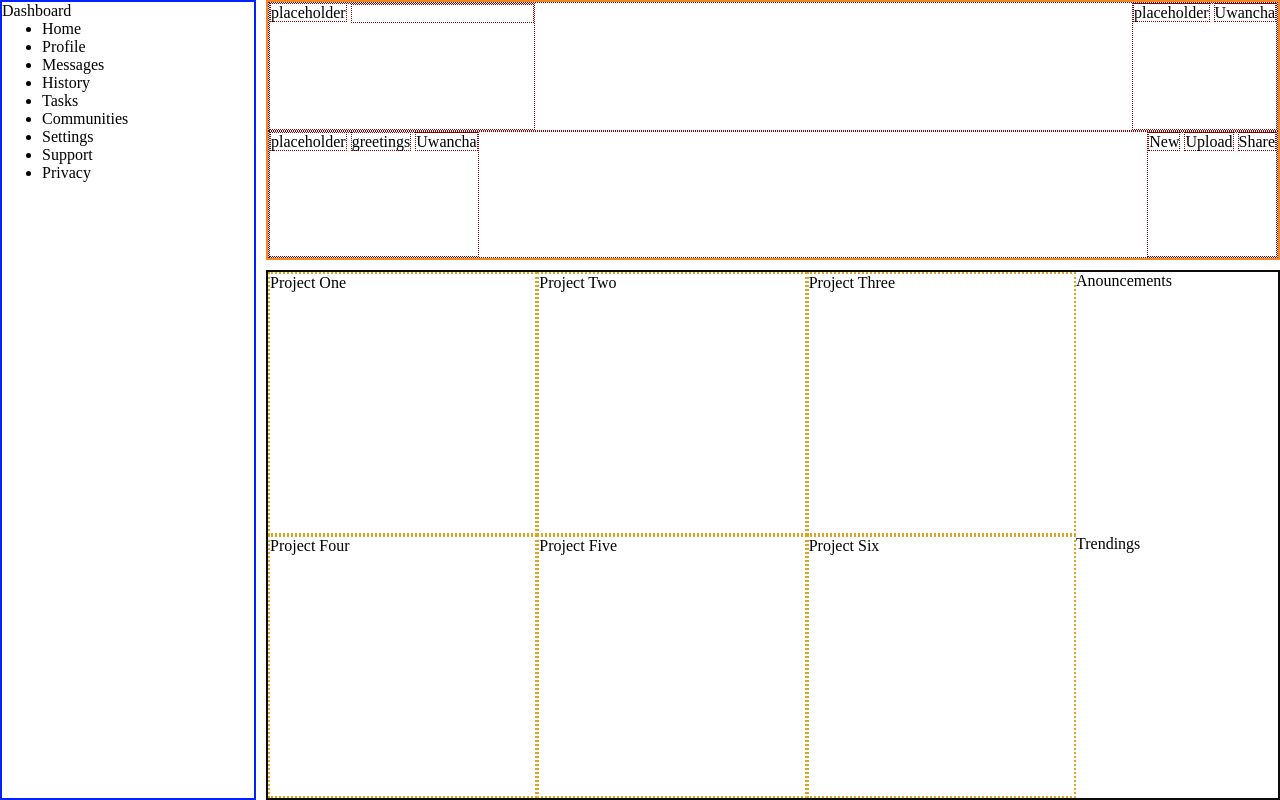
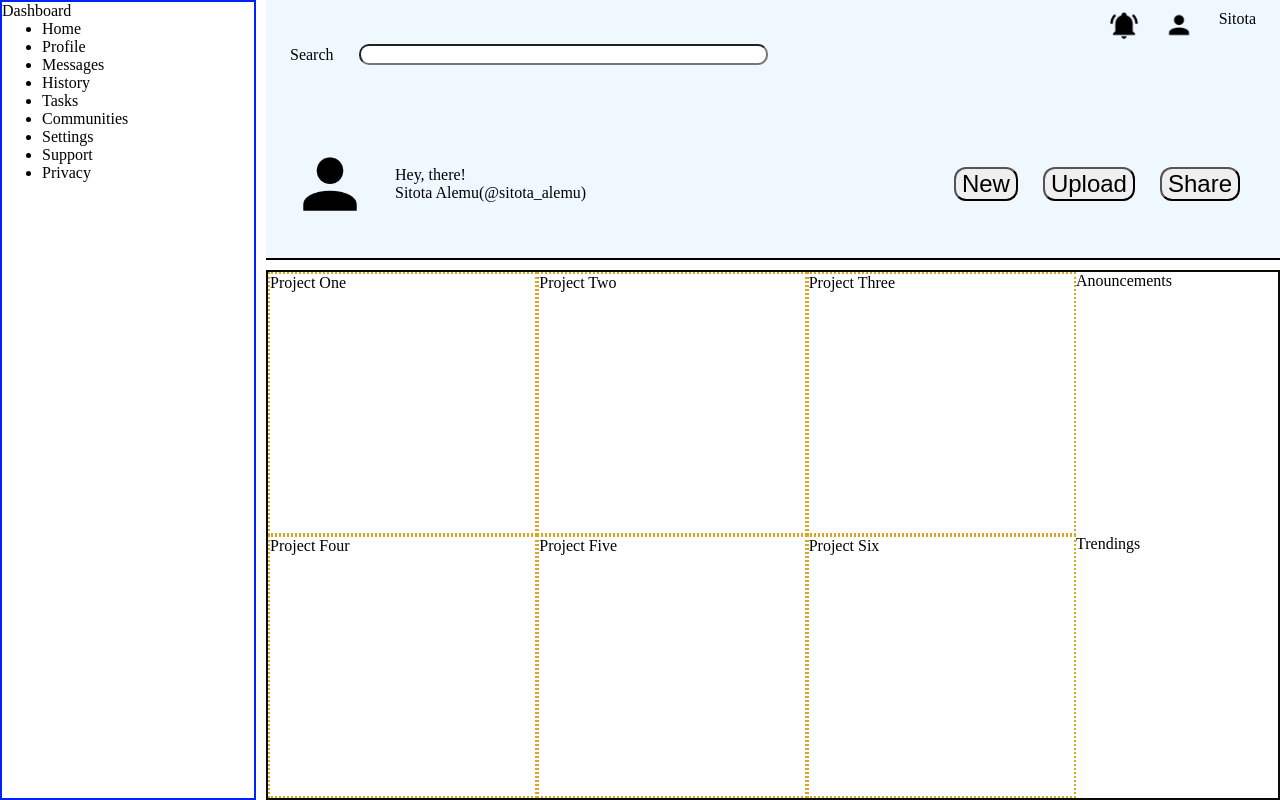
Before and after one commit to Uwancha/dashboard, a plain HTML site: page index.html in a window 1280 px wide. Drawn offline with Linux system fonts and the light colour scheme.

Commit message:
Layout the header

```diff
--- a/index.html
+++ b/index.html
@@ -12,26 +12,33 @@
     <header>
      <div class="header">
          <div class="left">
-             <p>placeholder</p>
-             <input type="search">
+
+
+
+           <label for="search">Search</label>
+           <input type="search" id="search">
          </div>
-         <div class="right">
-             <p>placeholder</p>
-             <p>Uwancha</p>
+         <div class="right top">
+             <img src="images/bell-ring.png" alt="">
+
+             <img src="images/account.png" alt="">
+             <p>Sitota</p>
+
          </div>
      </div>
     <div class="header">
 
         <div class="left">
-            <p>placeholder</p>
-            <p>greetings</p>
-            <p>Uwancha</p>
+            <img id="profile" src="images/account.png" alt="">
+            <p>Hey, there!<br>
+            Sitota Alemu(@sitota_alemu)</p>
+
         </div>
 
-        <div class="right">
-            <div class="info">New</div>
-            <div class="info">Upload</div>
-            <div class="info">Share</div>
+        <div class="right bottom">
+            <button class="info">New</button>
+            <button class="info">Upload</button>
+            <button class="info">Share</button>
         </div>
    </div>
 
--- a/style.css
+++ b/style.css
@@ -19,10 +19,11 @@ body {
 
 header {
     grid-area: header;
-    border: solid rgb(239, 135, 37) 2px;
+    background-color: aliceblue;
 
     display: grid;
     grid-template-columns: 100%;
+    border-bottom: solid black 2px;
 }
 
 .sidebar {
@@ -47,23 +48,42 @@ header {
     gap: 10px;
 
 }
-
+/*
 header * {
-    border: dotted darkred 1px;
+    border: solid darkred 1px;
 }
-
+*/
 img {
+    width: 30px;
+    height: 30px;
     display: block;
+    border-radius: 50%;
 }
 
 .left {
-    justify-self: left;
+   /* display: grid;
+    grid-template-columns : repeat(auto-fit, minmax(20px, 1fr));
+    place-items: center;  */
+    display: flex;
+
+    align-items: center;
+    flex-wrap: wrap;
+    gap: 25px;
+
+    margin-left: 1.5rem;
 }
 
 
+.right {
+   /* display: grid;
+    grid-template-columns : repeat(auto-fit, minmax(20px, 1fr));
+    place-items: center;  */
+    display: flex;
+    justify-content: flex-end;
+    flex-wrap: wrap;
+    gap: 25px;
 
-.right {
-    justify-self: right;
+    margin-right: 1.5rem;
 }
 
 .left > * {
@@ -76,13 +96,38 @@ img {
 }
 
 
-input {
-    height: min-content;
+.info {
+    align-self: center;
 }
 
-.info {
-    place-self: end;
+
+.top {
+    margin-top: 10px;
 }
+
+.bottom {
+    margin-right: 2.5rem;
+}
+
+input {
+    width: min-content;
+    flex: 1;
+    border-radius: 10px;
+}
+
+button {
+    font-size: 1.5rem;
+
+    border-radius: 12px;
+}
+
+
+#profile {
+    height: 80px;
+    width: 80px;
+    border-radius: 50%;
+}
+
 
 .projects {
     grid-area: projects;
```
Also changed, not shown: images/account.png (added), images/bell-ring.png (added), images/search.png (added).
